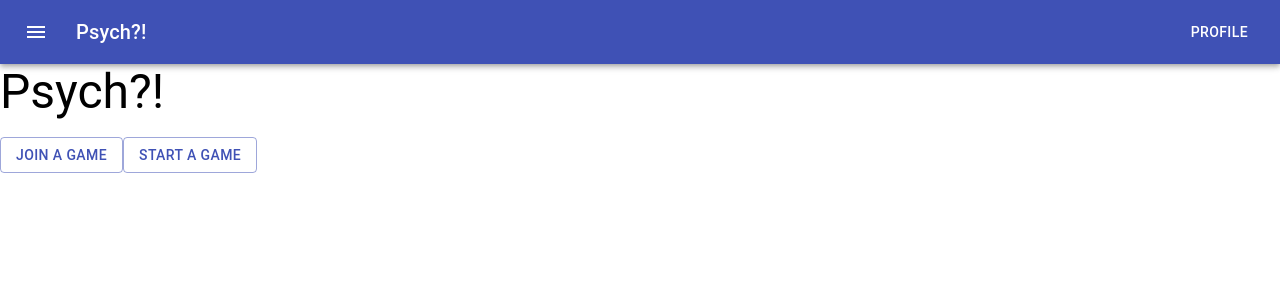
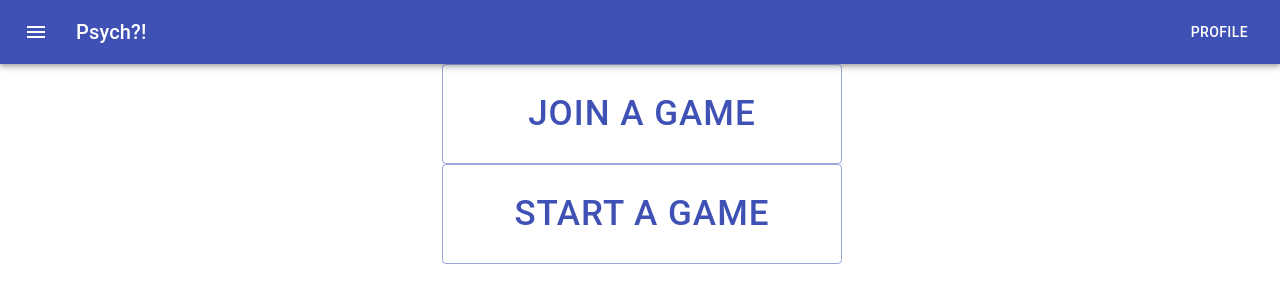
Before and after one commit to AndrewHulme/Psych, a React (Create React App) app in the folder client/: page / in a window 1280 px wide. Shown: the top 302 px of the page. Built offline with nearby package versions, Linux system fonts and the light colour scheme.

Commit message:
Makes buttons larger and centres horizontally

```diff
--- a/client/src/components/homepage.tsx
+++ b/client/src/components/homepage.tsx
@@ -5,19 +5,37 @@
 function Homepage() {
   return (
     <React.Fragment>
-      <Typography variant="h3" gutterBottom>
-        Psych?!
-      </Typography>
-
-      <Button color="primary" variant="outlined">
+      <Container component="main" maxWidth="xs">
+        <Button
+          style={{
+            maxWidth: "400px",
+            maxHeight: "100px",
+            minWidth: "400px",
+            minHeight: "100px",
+            fontSize: "35px",
+          }}
+          color="primary"
+          variant="outlined"
+        >
           JOIN A GAME
         </Button>
 
         <Link to={"/start"}>
-        <Button color="primary" variant="outlined">
+          <Button
+            style={{
+              maxWidth: "400px",
+              maxHeight: "100px",
+              minWidth: "400px",
+              minHeight: "100px",
+              fontSize: "35px",
+            }}
+            color="primary"
+            variant="outlined"
+          >
             START A GAME
           </Button>
         </Link>
+      </Container>
     </React.Fragment>
   );
 }
```
Lines whose indentation alone changed are shown as unchanged.
